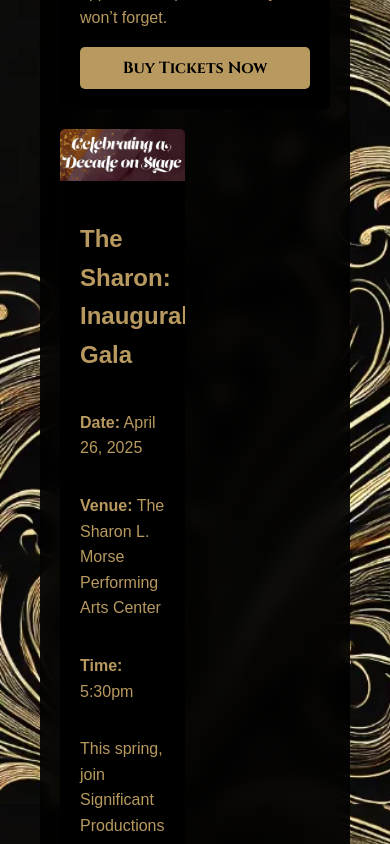
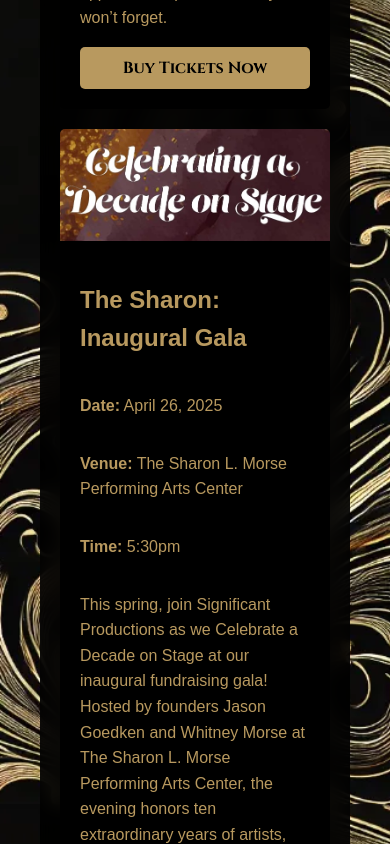
Before and after one commit to skippyssk/central-florida-lyric-opera, an Angular app: page / in a window 390 px wide. Shown: the part 4320-5164 px from the top of the page. Built offline with nearby package versions, Linux system fonts and the light colour scheme.

Commit message:
checkpoint 8

```diff
--- a/src/app/home/home.component.css
+++ b/src/app/home/home.component.css
@@ -542,7 +542,7 @@
     grid-template-columns: 1fr;
   }
   .bottom-row {
-    grid-template-columns: repeat(2, 1fr);
+    grid-template-columns: 1fr; /* Instead of repeat(2, 1fr) */
   }
 }
 @media screen and (max-width: 1023px) {
--- a/src/app/home/home.component.html
+++ b/src/app/home/home.component.html
@@ -157,10 +157,7 @@
         <!-- Tickets Section (Encompassing Box) -->
         <div id="tickets-section" class="tickets-section">
           <div class="grid-container">
-            <div
-              *ngFor="let show of mainShows.slice(0, 3)"
-              class="grid-item large"
-            >
+            <div *ngFor="let show of mainShows" class="grid-item large">
               <img [src]="show.image" [alt]="show.title" class="ticket-image" />
               <div class="ticket-content">
                 <h2>{{ show.title }}</h2>
@@ -174,31 +171,6 @@
                 >
                   {{ show.buttonText }}
                 </button>
-              </div>
-            </div>
-            <div class="bottom-row">
-              <div
-                *ngFor="let show of mainShows.slice(3)"
-                class="grid-item small"
-              >
-                <img
-                  [src]="show.image"
-                  [alt]="show.title"
-                  class="ticket-image"
-                />
-                <div class="ticket-content">
-                  <h2>{{ show.title }}</h2>
-                  <p><strong>Date:</strong> {{ show.date }}</p>
-                  <p><strong>Venue:</strong> {{ show.venue }}</p>
-                  <p><strong>Time:</strong> {{ show.time || "TBA" }}</p>
-                  <p>{{ show.description }}</p>
-                  <button
-                    class="buy-tickets-button"
-                    (click)="buyMainShowTicketsClicked(show.ticketKey, $event)"
-                  >
-                    {{ show.buttonText }}
-                  </button>
-                </div>
               </div>
             </div>
           </div>
```
